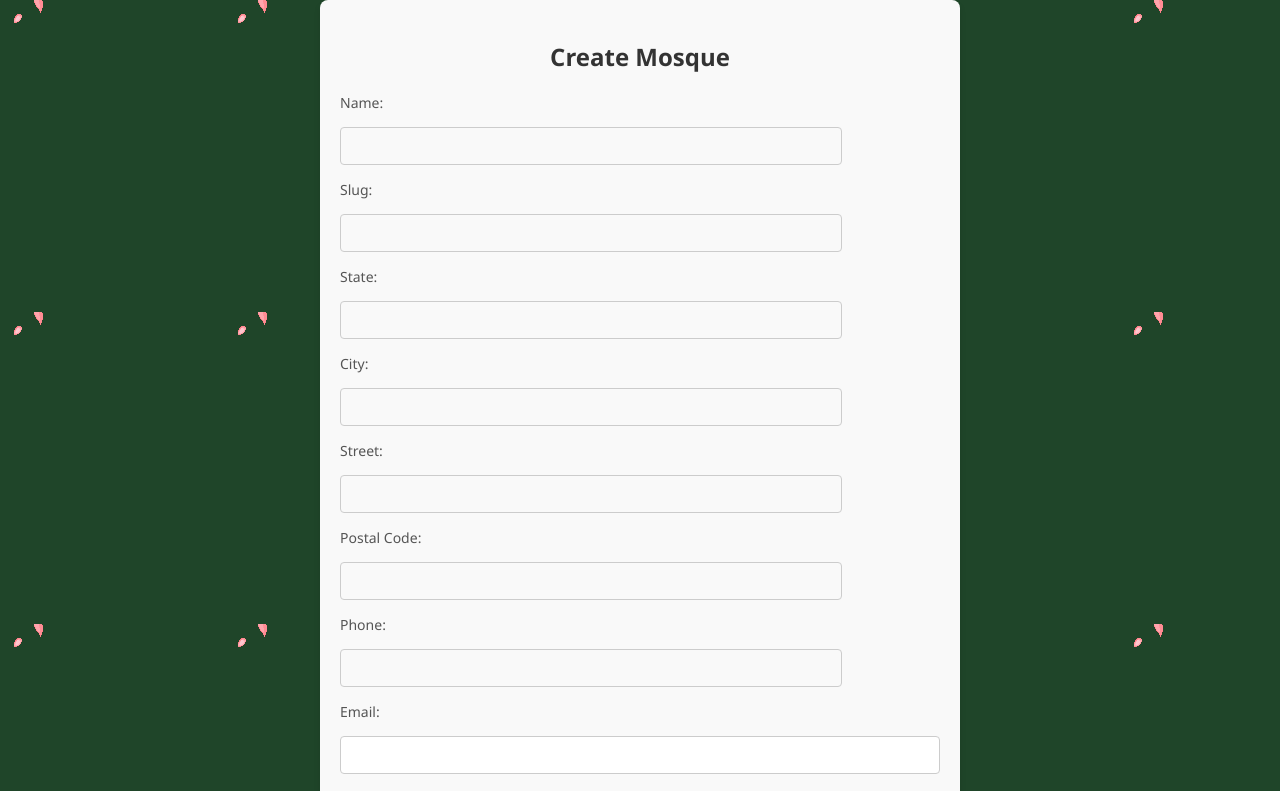
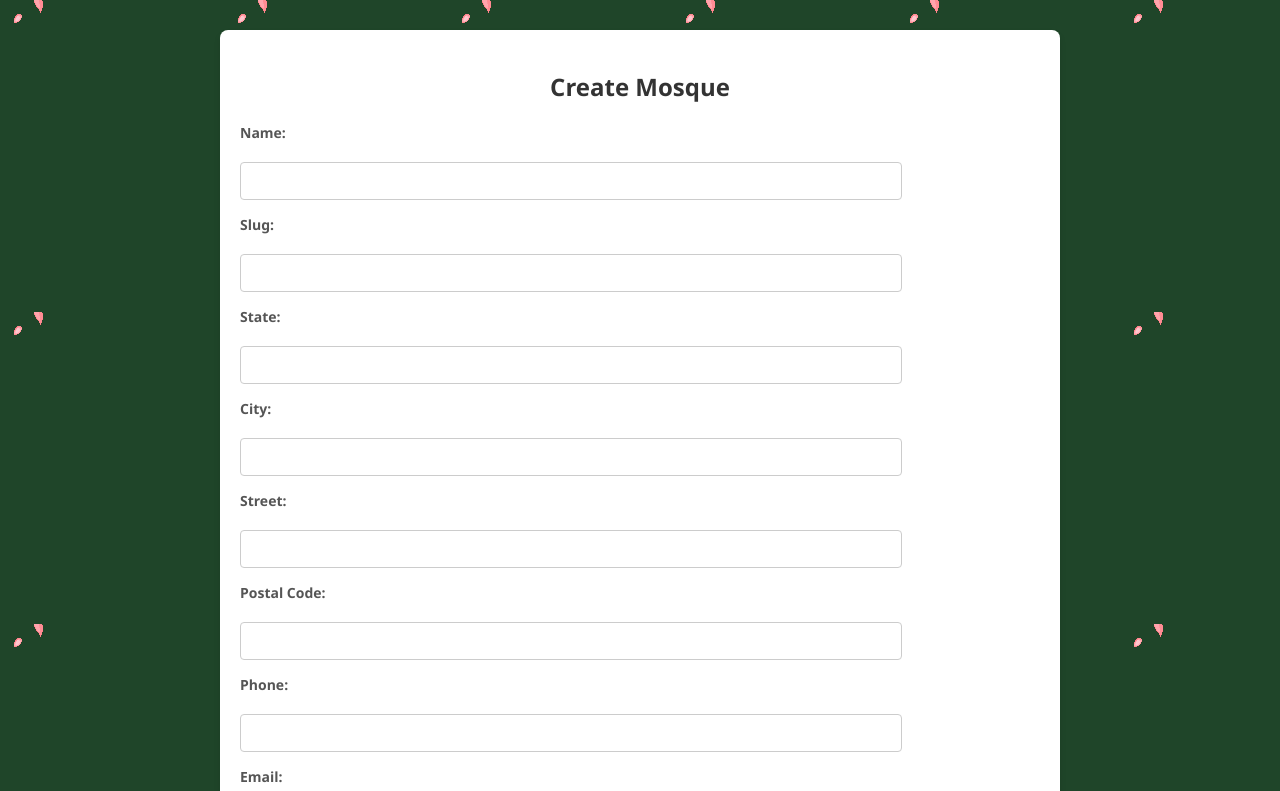
Before and after one commit to vigneshxcode1/ar-shafin, a React (Vite) app in the folder frontend/: page /createmosque in a window 1280 px wide. Shown: the top 791 px of the page. Built offline with nearby package versions, Linux system fonts and the light colour scheme.

Commit message:
last 2 /1 /25 commit

```diff
--- a/frontend/src/componets/admin/CreateMosques.css
+++ b/frontend/src/componets/admin/CreateMosques.css
@@ -1,3 +1,4 @@
+
 /* Create Mosque Form Styling */
 .create-mosque {
     max-width: 600px;
@@ -84,3 +85,112 @@
       font-size: 14px;
     }
   }
+
+
+  /* Createmosques.css */
+
+/* General Styles */
+
+.create-mosque {
+  max-width: 800px;
+  margin: 30px auto;
+  background: #fff;
+  border-radius: 8px;
+  padding: 20px;
+  box-shadow: 0 4px 6px rgba(0, 0, 0, 0.1);
+}
+
+h2 {
+  text-align: center;
+  color: #272626;
+  margin-bottom: 20px;
+}
+
+h5 {
+  color: #2e2c2c;
+  margin-top: 20px;
+  border-bottom: 2px solid #cac2c2;
+  padding-bottom: 5px;
+}
+
+/* Form Styles */
+form .mb-3 {
+  margin-bottom: 20px;
+}
+
+form label {
+  display: block;
+  font-weight: 800;
+  color: #131212;
+  margin-bottom: 5px;
+}
+
+form input {
+  width: 100%;
+  padding: 10px;
+  font-size: 16px;
+  border: 1px solid #ffffff;
+  border-radius: 4px;
+  transition: border-color 0.3s;
+}
+
+form input:focus {
+  outline: none;
+  border-color: #28a745;
+  box-shadow: 0 0 5px rgba(240, 241, 240, 0.2);
+}
+
+form input::placeholder{
+  color: #ffffff;
+}
+/* Button Styles */
+.btn {
+  display: inline-block;
+  padding: 10px 20px;
+  font-size: 16px;
+  font-weight: bold;
+  text-align: center;
+  text-decoration: none;
+  border: none;
+  border-radius: 4px;
+  cursor: pointer;
+}
+
+.btn-success {
+  background-color: #28a745;
+  color: #fff;
+}
+
+.btn-success:hover {
+  background-color: #218838;
+}
+
+/* Error and Loading Styles */
+.text-danger {
+  color: #dc3545;
+  text-align: center;
+  font-weight: bold;
+}
+
+.loading {
+  text-align: center;
+  font-size: 18px;
+  color: #fffdfd;
+}
+
+/* Responsive Styles */
+@media (max-width: 768px) {
+  .create-mosque {
+    padding: 15px;
+  }
+
+  form input {
+    font-size: 14px;
+    padding: 8px;
+  }
+
+  .btn {
+    font-size: 14px;
+    padding: 8px 16px;
+  }
+}
--- a/frontend/src/componets/admin/Createmosques.jsx
+++ b/frontend/src/componets/admin/Createmosques.jsx
@@ -104,7 +104,7 @@ const CreateMosque = () => {
         <label>Name:</label>
         <input type="text" name="name" value={formData.name} onChange={handleInputChange} required />
         <label>Slug:</label>
-        <input type="text" name="slug" value={formData.slug} onChange={handleInputChange} required />
+        <input type="text" name="slug" value={formData.slug} onChange={handleInputChange} />
         <label>State:</label>
         <input type="text" name="state" value={formData.state} onChange={handleInputChange} required />
         <label>City:</label>
@@ -112,11 +112,11 @@ const CreateMosque = () => {
         <label>Street:</label>
         <input type="text" name="street" value={formData.street} onChange={handleInputChange} required />
         <label>Postal Code:</label>
-        <input type="text" name="postalCode" value={formData.postalCode} onChange={handleInputChange} required />
+        <input type="text" name="postalCode" value={formData.postalCode} onChange={handleInputChange}  />
         <label>Phone:</label>
-        <input type="text" name="phone" value={formData.phone} onChange={handleInputChange} required />
+        <input type="text" name="phone" value={formData.phone} onChange={handleInputChange}  />
         <label>Email:</label>
-        <input type="email" name="email" value={formData.email} onChange={handleInputChange} required />
+        <input type="email" name="email" value={formData.email} onChange={handleInputChange} />
         <label>Website:</label>
         <input type="text" name="website" value={formData.website} onChange={handleInputChange} />
         <label>Capacity (Regular):</label>
--- a/frontend/src/componets/admin/Updatemosques.jsx
+++ b/frontend/src/componets/admin/Updatemosques.jsx
@@ -1,7 +1,7 @@
 import React, { useState, useEffect } from "react";
 import { useNavigate, useParams } from "react-router-dom";
 import axios from "axios";
-
+import "./Createmosques.css"
 const BASE_URL = "https://ar-shafin-server.onrender.com";
 
 const UpdateMosque = () => {
@@ -23,7 +23,7 @@ const UpdateMosque = () => {
     maghrib: { azaan: "", jamaat: "" },
     isha: { azaan: "", jamaat: "" },
     jumma: { azaan: "", jamaat: "", qutba: "" },
-    images: [],
+    images:"",
   });
   const [loading, setLoading] = useState(true);
   const [error, setError] = useState("");
@@ -38,6 +38,7 @@ const UpdateMosque = () => {
           `${BASE_URL}/api/mosque/detailsmosque/${id}`
         );
         setMosqueData(res.data.mosque);
+        console.log(res.data.mosque.images)
         setLoading(false);
       } catch (err) {
         setError("Failed to fetch mosque data.");
@@ -92,8 +93,8 @@ const UpdateMosque = () => {
   }
 
   return (
-    <div className="container">
-      <h3 className="text-center">Update Mosque Details</h3>
+    <div className="create-mosque">
+      <h2 className="text-center">Update Mosque Details</h2>
       <form onSubmit={handleSubmit}>
         <h5>Mosque Information</h5>
         <div className="mb-3">
@@ -306,7 +307,15 @@ const UpdateMosque = () => {
             onChange={(e) => handleChange(e, "qutba", "jumma")}
           />
         </div>
-
+        <div className="mb-3">
+          <label>image</label>
+          <input
+            type="text"
+            className="form-control"
+            value={mosqueData.images}
+            onChange={(e) => handleChange(e, "images")}
+          />
+        </div>
         <button type="submit" className="btn btn-success">
           Update Mosque
         </button>
--- a/frontend/src/componets/user/Listmosque.css
+++ b/frontend/src/componets/user/Listmosque.css
@@ -1,9 +1,3 @@
-/* Global Styles */
-body {
-
-    background-color:rgb(31, 69, 41);
-    background-image: url("../../images/33Hn.gif");
-  }
 
   .grid-title {
     text-align: center;
@@ -91,7 +85,7 @@ body {
 
   .mosque-image {
     width: 110%; ;
-    object-fit: coer;
+    object-fit: cover;
     border-radius: 6px;
     cursor: pointer;
   }
--- a/frontend/src/componets/user/MosqueDetails.jsx
+++ b/frontend/src/componets/user/MosqueDetails.jsx
@@ -3,6 +3,8 @@ import axios from 'axios';
 import { Navigate, useNavigate, useParams } from 'react-router-dom';
 import './mosque.css';
 import mapimg from '../../images/google-maps.png';
+import heart from '../../images/heart.png'
+
 
 const BASE_URL = 'https://ar-shafin-server.onrender.com';
 
@@ -90,12 +92,12 @@ const navigate = useNavigate()
 <br />
       <div className="timings">
         <h2 className="prayerh2">Prayer Timings:</h2>
-        <p><strong>Fajr:</strong> {mosque.fajr?.azaan || 'Not Available'} (Azan), {mosque.fajr?.jamaat || 'Not Available'} (Jamaat)</p>
-        <p><strong>Dhuhr:</strong> {mosque.dhuhr?.azaan || 'Not Available'} (Azan), {mosque.dhuhr?.jamaat || 'Not Available'} (Jamaat)</p>
-        <p><strong>Asr:</strong> {mosque.asr?.azaan || 'Not Available'} (Azan), {mosque.asr?.jamaat || 'Not Available'} (Jamaat)</p>
-        <p><strong>Maghrib:</strong> {mosque.maghrib?.azaan || 'Not Available'} (Azan), {mosque.maghrib?.jamaat || 'Not Available'} (Jamaat)</p>
-        <p><strong>Isha:</strong> {mosque.isha?.azaan || 'Not Available'} (Azan), {mosque.isha?.jamaat || 'Not Available'} (Jamaat)</p>
-        <p><strong>Jumma:</strong> {mosque.jumma?.azaan || 'Not Available'} (Azan), {mosque.jumma?.jamaat || 'Not Available'} (Jamaat), Qutba: {mosque.jumma?.qutba || 'Not Available'}</p>
+        <p><strong>Fajr:</strong> (Azan) {mosque.fajr?.azaan || 'Not Available'}, {mosque.fajr?.jamaat || 'Not Available'} (Jamaat)</p>
+        <p><strong>Dhuhr:</strong>(Azan) {mosque.dhuhr?.azaan || 'Not Available'} , {mosque.dhuhr?.jamaat || 'Not Available'} (Jamaat)</p>
+        <p><strong>Asr:</strong>(Azan) {mosque.asr?.azaan || 'Not Available'} , {mosque.asr?.jamaat || 'Not Available'} (Jamaat)</p>
+        <p><strong>Maghrib:</strong>(Azan) {mosque.maghrib?.azaan || 'Not Available'} , {mosque.maghrib?.jamaat || 'Not Available'} (Jamaat)</p>
+        <p><strong>Isha:</strong> (Azan){mosque.isha?.azaan || 'Not Available'} , {mosque.isha?.jamaat || 'Not Available'} (Jamaat)</p>
+        <p><strong>Jumma:</strong>(Azan) {mosque.jumma?.azaan || 'Not Available'} , {mosque.jumma?.jamaat || 'Not Available'} (Jamaat), Qutba: {mosque.jumma?.qutba || 'Not Available'}</p>
 
         <p id='capacity'>Capacity: Regular - {mosque.regular || 'Not Available'}, Friday - {mosque.friday || 'Not Available'}</p>
       </div>
@@ -105,7 +107,7 @@ const navigate = useNavigate()
       </button>
 
       <button className="waytomosque" onClick={addtolocalstorage}>
-       watchlist
+       watchlist <img src={heart} className='mapimg' alt="" srcset="" />
       </button>
 
 
--- a/frontend/src/index.css
+++ b/frontend/src/index.css
@@ -3,4 +3,7 @@ body{
     padding: 0;
     box-sizing: border-box;
     font-family: 'Segoe UI', Tahoma, Geneva, Verdana, sans-serif;
+    background-color:rgb(31, 69, 41);
+    background-image: url("./images/33Hn.gif");
+
 }
```
